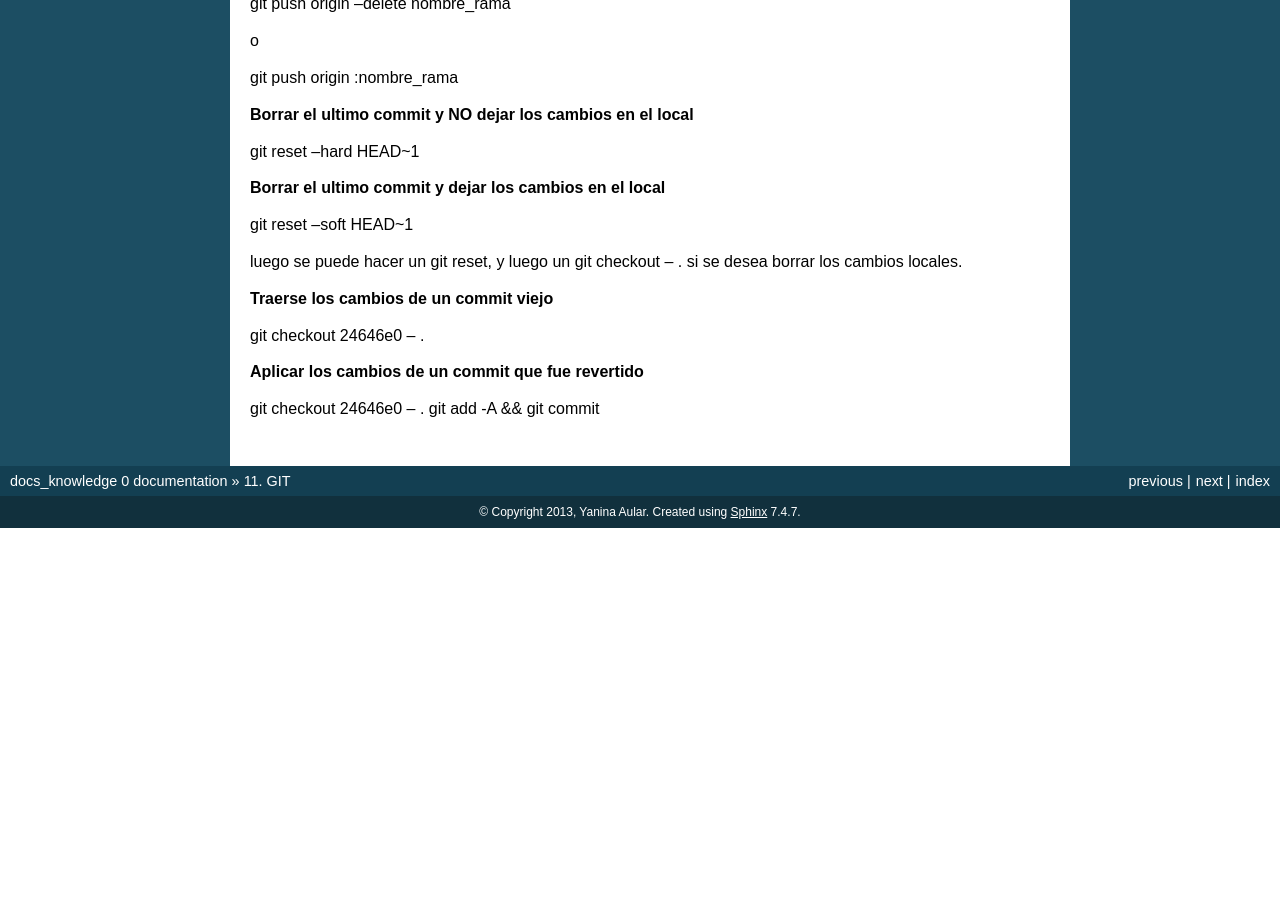
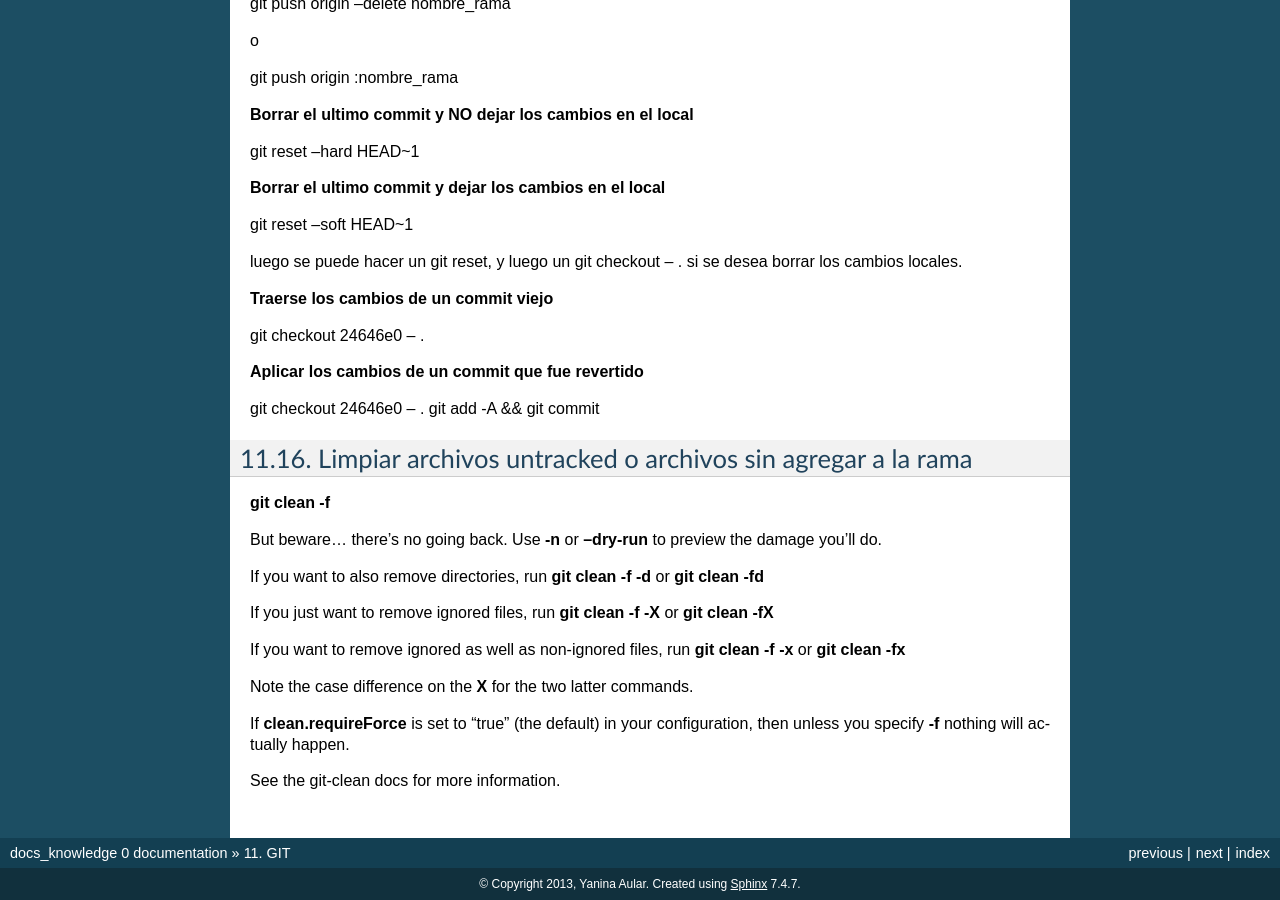
Before and after one commit to yaniaular/knowledge, a Sphinx documentation site: the page built from source/git.rst, in a window 1280 px wide and 900 px high, scrolled down 2354 px. Built offline with Sphinx 7.4.7, drawn with Linux system fonts in a browser that asks for light colours; formulas are drawn with MathJax 3; before the commit the page ends 2882 px from its top, so only the background shows below that; some of the changed text lies outside the part shown.

Commit message:
[ADD] clean files untracket in git

```diff
--- a/source/git.rst
+++ b/source/git.rst
@@ -163,3 +163,23 @@ git checkout 24646e0 -- .
 
 git checkout 24646e0 -- .
 git add -A && git commit
+
+Limpiar archivos untracked o archivos sin agregar a la rama
+-----------------------------------------------------------
+
+**git clean -f**
+
+But beware... there's no going back. Use **-n** or **--dry-run** to preview the damage you'll do.
+
+If you want to also remove directories, run **git clean -f -d** or **git clean -fd**
+
+If you just want to remove ignored files, run **git clean -f -X** or **git clean -fX**
+
+If you want to remove ignored as well as non-ignored files, run **git clean -f -x** or **git clean -fx**
+
+Note the case difference on the **X** for the two latter commands.
+
+If **clean.requireForce** is set to "true" (the default) in your configuration,
+then unless you specify **-f** nothing will actually happen.
+
+See the git-clean docs for more information.
```
